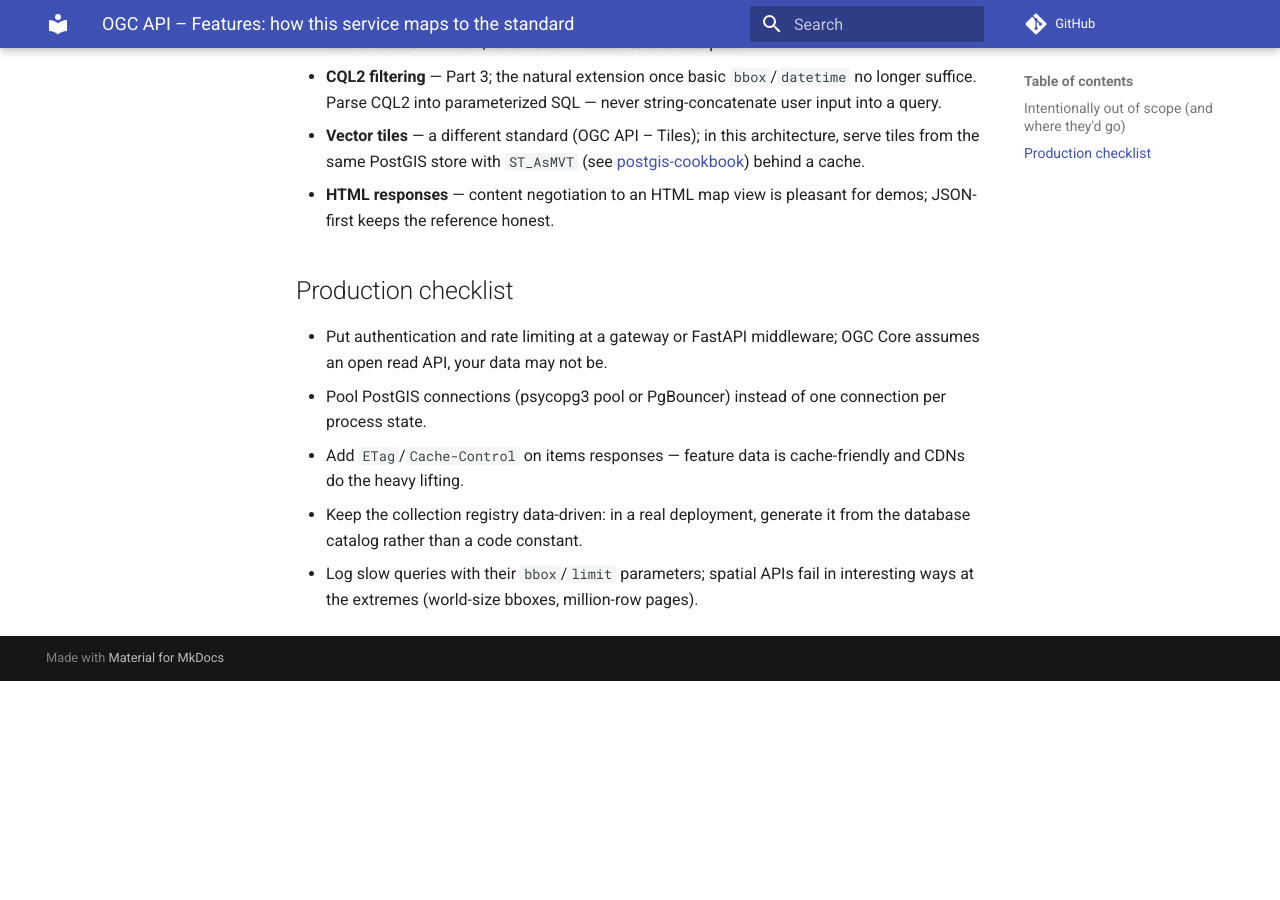
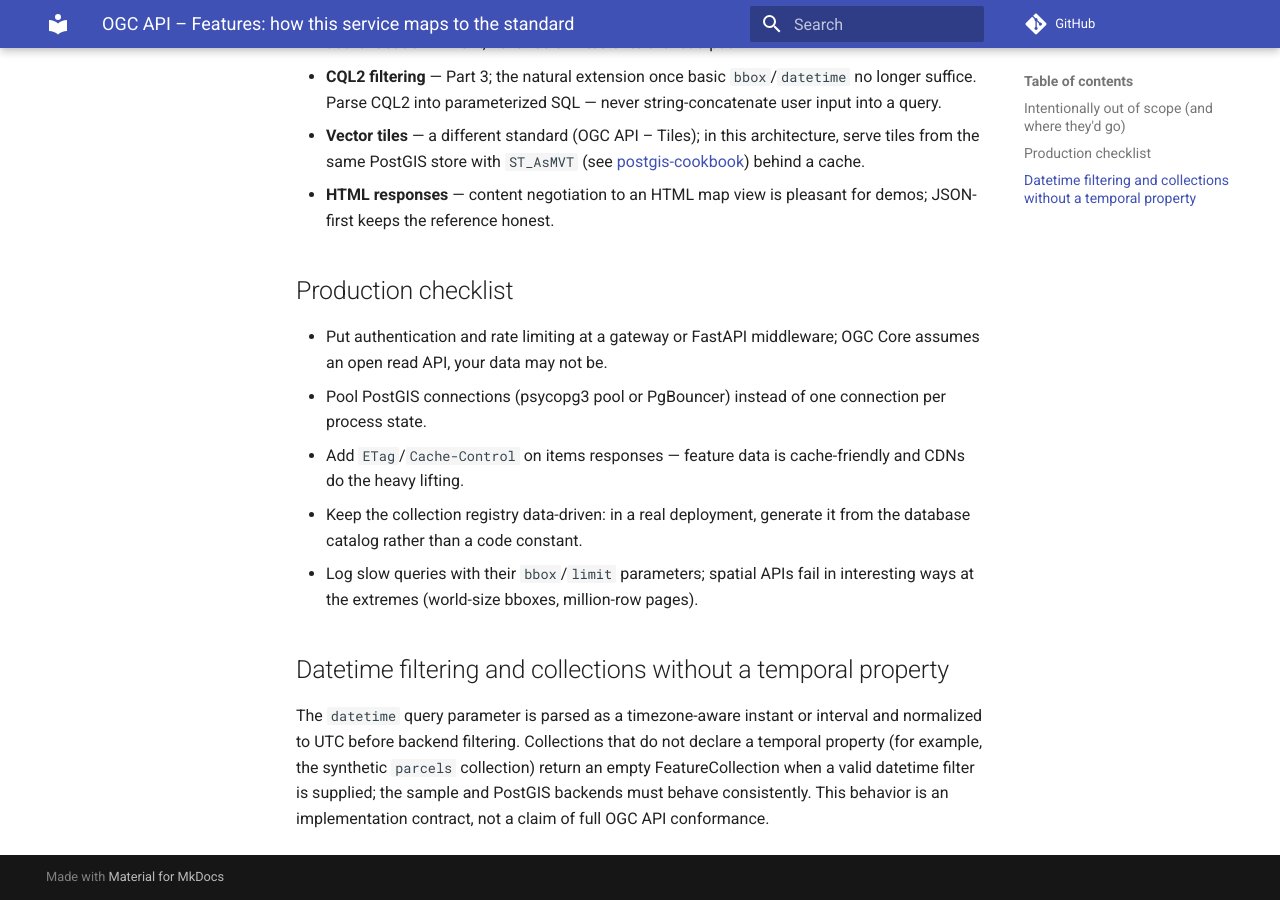
Before and after one commit to ZQM-Computing/geospatial-api-reference, an MkDocs documentation site: the page built from docs/ogc-notes.md, in a window 1280 px wide and 900 px high, scrolled down 803 px. Built offline with MkDocs 1.6.1 and Material for MkDocs 9.7.7, drawn with Linux system fonts in a browser that asks for light colours; comment, search, counter and statistics services are not loaded; before the commit the page ends 1484 px from its top, so only the background shows below that.

Commit message:
docs: document datetime behavior for non-temporal collections

```diff
--- a/docs/ogc-notes.md
+++ b/docs/ogc-notes.md
@@ -26,3 +26,8 @@ This service implements the essentials of **OGC API – Features Part 1: Core**
 - Add `ETag`/`Cache-Control` on items responses — feature data is cache-friendly and CDNs do the heavy lifting.
 - Keep the collection registry data-driven: in a real deployment, generate it from the database catalog rather than a code constant.
 - Log slow queries with their `bbox`/`limit` parameters; spatial APIs fail in interesting ways at the extremes (world-size bboxes, million-row pages).
+
+
+## Datetime filtering and collections without a temporal property
+
+The `datetime` query parameter is parsed as a timezone-aware instant or interval and normalized to UTC before backend filtering. Collections that do not declare a temporal property (for example, the synthetic `parcels` collection) return an empty FeatureCollection when a valid datetime filter is supplied; the sample and PostGIS backends must behave consistently. This behavior is an implementation contract, not a claim of full OGC API conformance.
```
